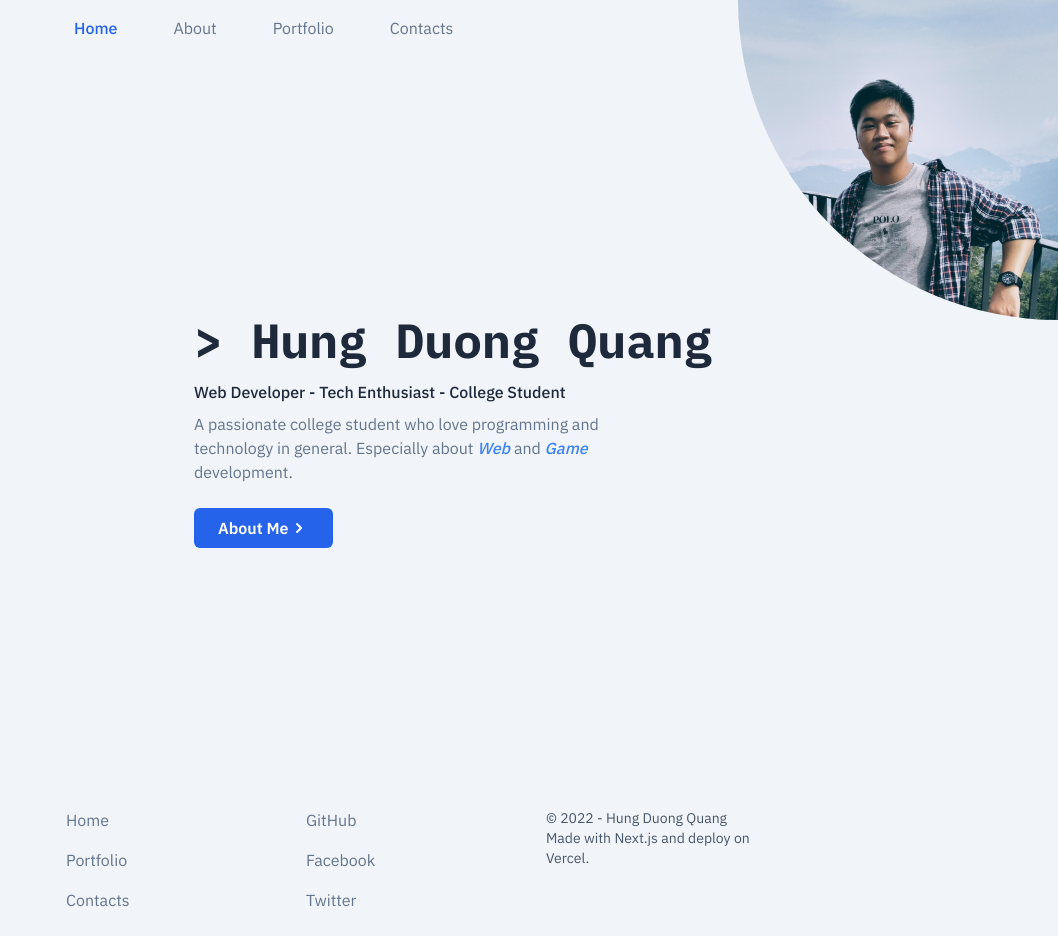
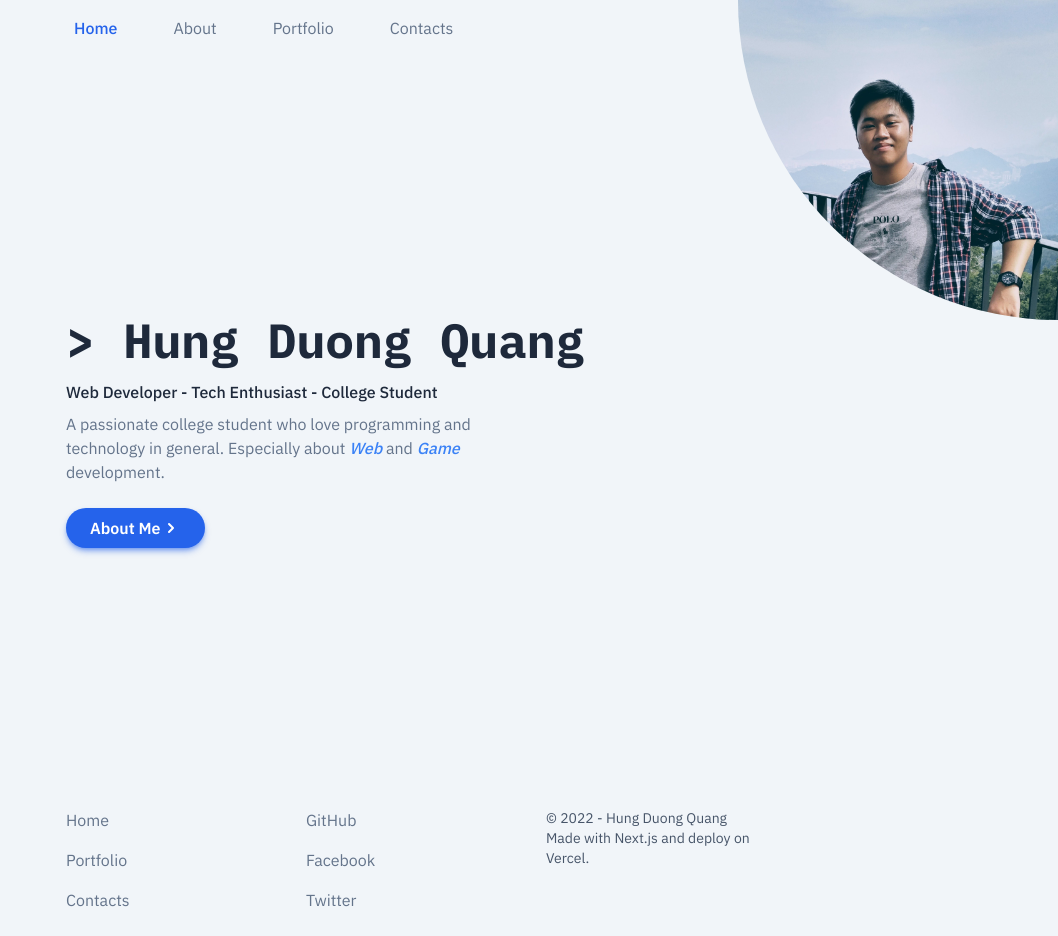
Before and after one commit to qhungg289/personal-site-qhungg289, a Next.js app: page / in a window 1280 px wide. Shown: the whole page, without its empty margins (222-1280 px from the left). Built offline with nearby package versions, Linux system fonts and the light colour scheme.

Commit message:
Change Home route layout

```diff
--- a/pages/index.js
+++ b/pages/index.js
@@ -14,7 +14,7 @@ export default function Home() {
 			</Head>
 
 			<Layout>
-				<div className="flex min-h-[calc(100vh-6rem)] flex-col justify-center md:flex-row-reverse md:items-center md:justify-between">
+				<div className="flex min-h-[calc(100vh-6rem)] flex-col justify-center md:flex-row md:items-center md:justify-between">
 					<Avatar />
 
 					<div>
@@ -34,7 +34,7 @@ export default function Home() {
 						</p>
 						<div>
 							<Link href="/about" passHref>
-								<a className="group flex w-max flex-row items-center rounded-md bg-blue-600 px-6 py-2 font-semibold text-white transition-all hover:opacity-80">
+								<a className="group flex w-max flex-row items-center rounded-full bg-blue-600 px-6 py-2 font-semibold text-white shadow-md shadow-blue-600/50 transition-all hover:opacity-80">
 									<span>About Me</span>
 									<svg
 										xmlns="http://www.w3.org/2000/svg"
```
